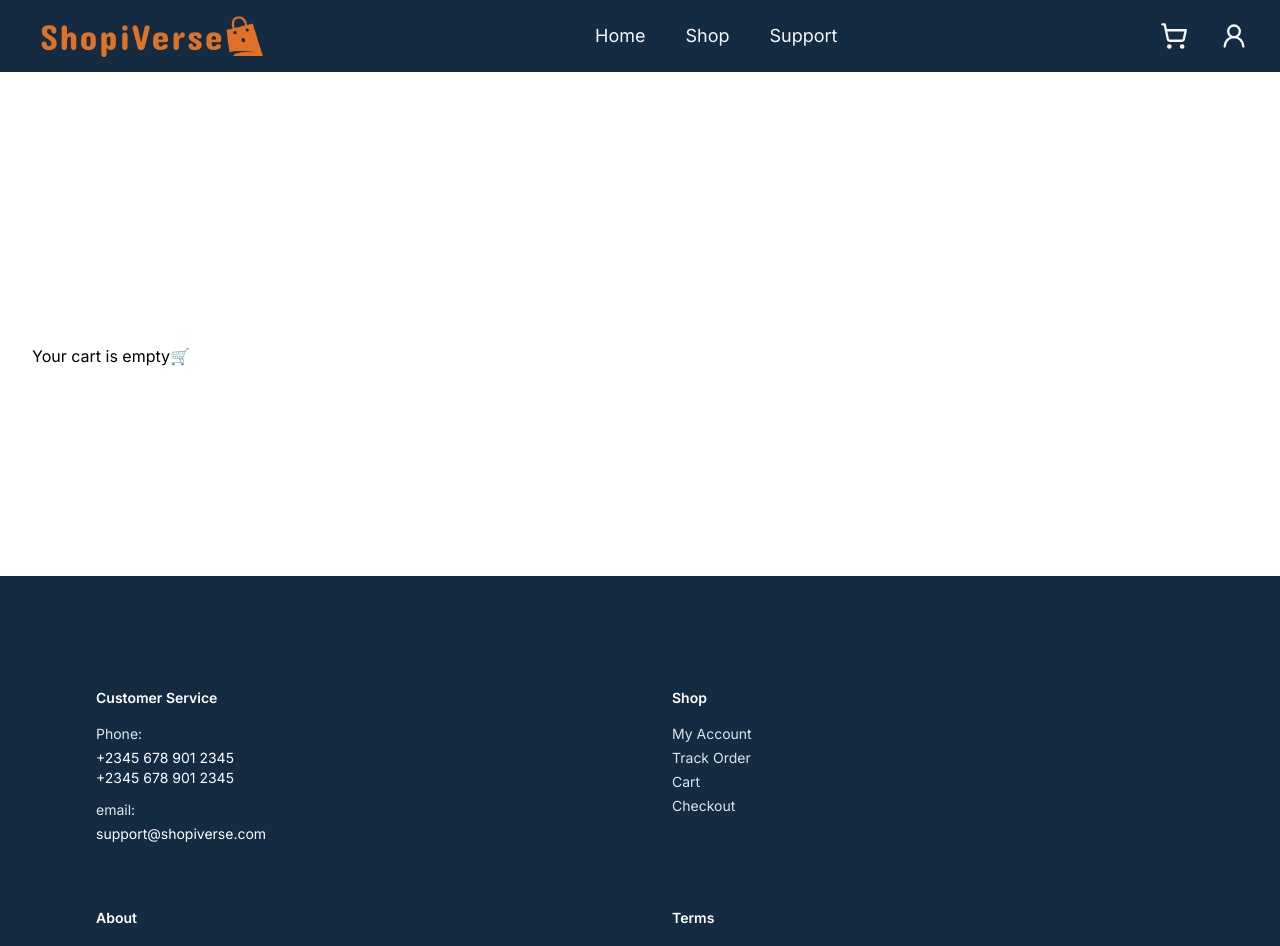
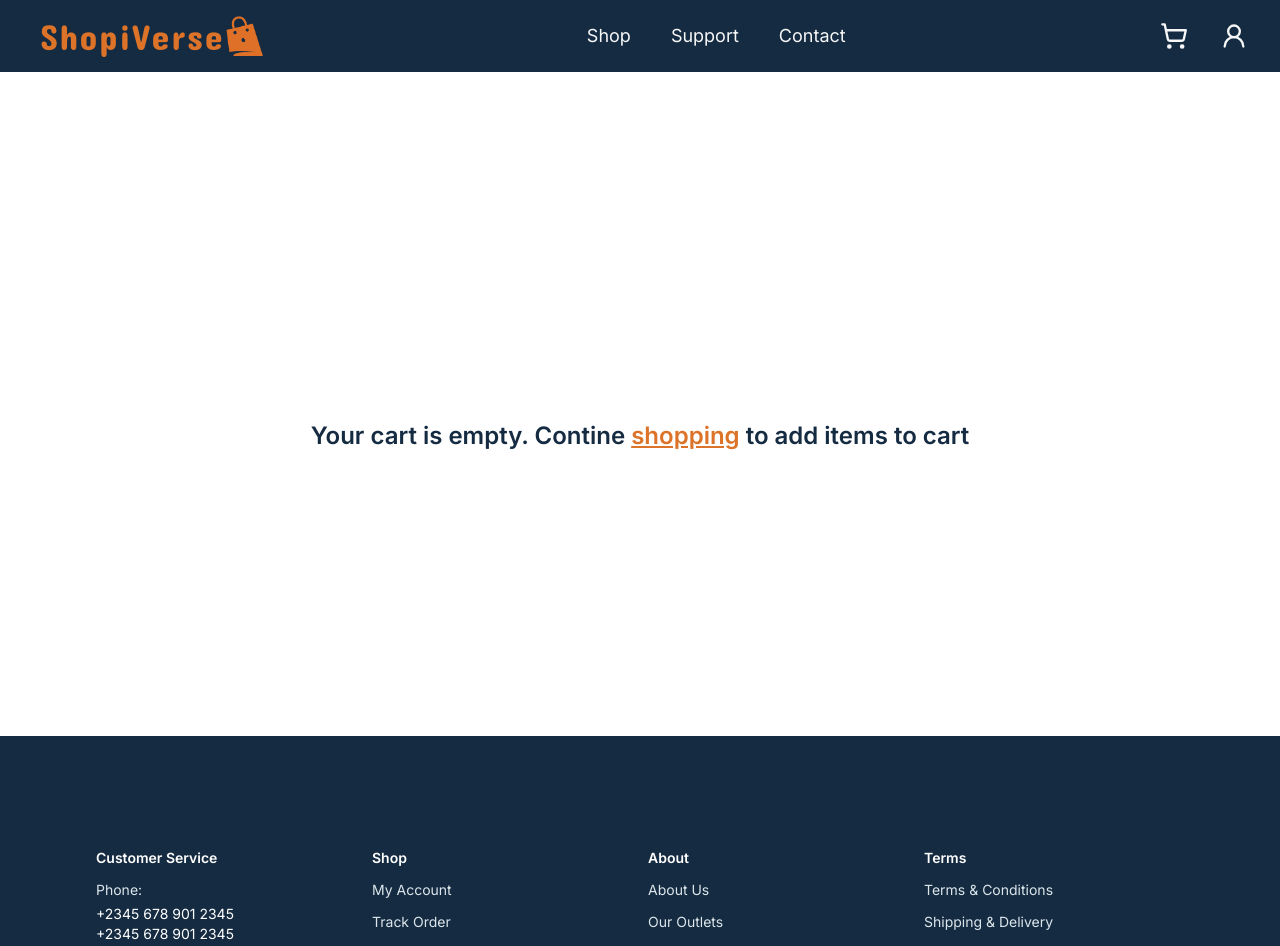
Before and after one commit to Devdhee/shopiverse, a Next.js app: page /cart in a window 1280 px wide. Shown: the top 946 px of the page. Built offline with nearby package versions, Linux system fonts and the light colour scheme.

Commit message:
cart page

```diff
--- a/src/app/cart/CartItemList.tsx
+++ b/src/app/cart/CartItemList.tsx
@@ -42,10 +42,10 @@ function CartItemList() {
   if (!cart.length) return <EmptyCart />;
 
   return (
-    <div className="flex flex-col md:flex-row-reverse justify-between md:gap-4 px-4 md:py-10">
-      <div className=" border-2 rounded-md px-2 py-3 mb-5 md:w-l/3 flex-1 md:py-5 md:px-4 md:h-72">
+    <div className="flex flex-col md:flex-row-reverse justify-between lg:justify-around md:gap-8 px-4 md:py-10 lg:gap-20">
+      <div className="border-2 rounded-md px-2 py-3 mb-5 md:min-w-[270px] lg:max-w-[400px] flex-1 md:py-5 md:px-4 md:h-72 ">
         <h2 className="font-semibold text-text-dark-gray mb-2">Cart Summary</h2>
-        <div className="space-y-1">
+        <div className="space-y-1 md:space-y-2">
           <p className="text-text-dark-gray text-sm font-semibold">
             Items:{' '}
             <span className="text-text-dark-gray text-sm font-semibold">
@@ -79,13 +79,13 @@ function CartItemList() {
           </Button>
         </div>
       </div>
-      <ul className="space-y-2 divide-y-2 mb-8 ">
+      <ul className="space-y-2 divide-y-2 mb-8 lg:flex-1 lg:max-w-[700px]">
         {cart.map((cartItem) => (
           <li
             className="relative py-4 bg-white px-1 pt-12 overflow-hidden"
             key={cartItem.id}
           >
-            <div className="flex gap-4">
+            <div className="flex gap-4 lg:gap-10">
               <div className="relative flex items-center w-1/4">
                 <Image
                   src={cartItem.image}
@@ -95,21 +95,21 @@ function CartItemList() {
                   className="w-48"
                 />
               </div>
-              <div className="w-3/4 my-auto space-y-2">
+              <div className="w-3/4 my-auto space-y-2 lg:space-y-4 lg:w-1/2">
                 <p className="max-w-[250px] truncate font-semibold">
                   {cartItem.title}
                 </p>
                 <p>{formatPrice(cartItem.totalPrice)}</p>
                 <span className="flex gap-1 items-center">
                   <Button
-                    variant="round"
+                    variant="icon"
                     onClick={() => handleDecreaseQuantity(cartItem.id)}
                   >
                     -
                   </Button>
                   {cartItem.quantity}
                   <Button
-                    variant="round"
+                    variant="icon"
                     onClick={() => handleIncreaseQuantity(cartItem.id)}
                   >
                     +
@@ -123,7 +123,7 @@ function CartItemList() {
           </li>
         ))}
       </ul>
-      <div className="flex gap-4 md:hidden">
+      <div className="flex gap-4 flex-wrap md:hidden">
         <Button variant="sm">CHECKOUT ({formatPrice(total)})</Button>
         <Button variant="secondarySm" onClick={() => dispatch(clearCart())}>
           CLEAR CART
--- a/src/app/page.tsx
+++ b/src/app/page.tsx
@@ -62,7 +62,7 @@ export default async function Home() {
           <h3 className="text-center mb-5 text-sm md:text-lg lg:text-xl md:mb-8 lg:mb-10">
             Highest Rated by Our Valued Customers
           </h3>
-          <div className="px-1 mx-auto grid grid-cols-2 lg:grid-cols-4 gap-x-2 sm:gap-x-3 gap-y-10 justify-items-center w-full">
+          <div className="px-1 mx-auto grid grid-cols-2 md:grid-cols-3 lg:grid-cols-4 gap-x-2 sm:gap-x-3 gap-y-12 justify-items-center w-full">
             {bestRated.map((product) => (
               <ProductCard key={product.id} product={product} />
             ))}
@@ -98,7 +98,7 @@ export default async function Home() {
         <h3 className="text-center mb-5 text-sm md:text-lg lg:text-xl md:mb-8 lg:mb-10">
           Discover Recently Added Products
         </h3>
-        <div className="px-1 mx-auto grid grid-cols-2 lg:grid-cols-4 gap-x-2 sm:gap-x-3 gap-y-10 justify-items-center w-full container">
+        <div className="px-1 mx-auto grid grid-cols-2 md:grid-cols-3 lg:grid-cols-4 gap-x-2 sm:gap-x-3 gap-y-12 lg:gap-y-24 justify-items-center w-full container">
           {feauturedProducts.map((product) => (
             <ProductCard key={product.id} product={product} />
           ))}
--- a/src/components/Button.tsx
+++ b/src/components/Button.tsx
@@ -5,7 +5,7 @@ type ButtonProps = {
   children: ReactNode;
   disabled?: boolean;
   href?: string;
-  variant: 'primary' | 'secondary' | 'sm' | 'secondarySm' | 'round';
+  variant: 'primary' | 'secondary' | 'sm' | 'secondarySm' | 'icon';
 
   onClick?: () => void;
 };
@@ -17,8 +17,7 @@ function Button({ children, disabled, href, variant, onClick }: ButtonProps) {
   const styles = {
     primary: base + ' px-3.5 py-2.5 md:px-6 md:py-3.5 ',
     sm: base + ' px-4 py-2 md:px-5 md:py-2.5 text-xs',
-    round:
-      'inline-block bg-secondary-warm-yellow font-bold tracking-wide text-background-white transition-colors duration-300 hover:bg-secondary-warm-yellow/90  focus:outline-none disabled:cursor-not-allowed border border-secondary-warm-yellow px-2.5 py-1 md:px-3.5 md:py-2 text-sm rounded-full',
+    icon: 'inline-block bg-secondary-warm-yellow font-bold tracking-wide text-background-white transition-colors duration-300 hover:bg-secondary-warm-yellow/90  focus:outline-none disabled:cursor-not-allowed border border-secondary-warm-yellow px-2.5 py-1 md:px-3.5 md:py-2 text-sm rounded-lg',
     secondary:
       'inline-block rounded-lg border border-secondary-warm-yellow font-bold tracking-wide text-secondary-warm-yellow transition-colors duration-300 hover:bg-secondary-warm-yellow hover:text-background-white focus:outline-none disabled:cursor-not-allowed px-3.5 py-2.5 md:px-5 md:py-3',
     secondarySm:
--- a/src/components/EmptyCart.tsx
+++ b/src/components/EmptyCart.tsx
@@ -1,5 +1,19 @@
+import Link from 'next/link';
+
 function EmptyCart() {
-  return <div className="h-[50vh] flex items-center">Your cart is empty🛒</div>;
+  return (
+    <div className="h-[70vh] flex items-center justify-center">
+      <p className="font-semibold text-primary-navy-blue sm:text-lg md:text-xl lg:text-2xl text-center">
+        Your cart is empty. Contine{' '}
+        <Link href="/">
+          <span className="underline text-secondary-warm-yellow hover:text-secondary-warm-yellow/90">
+            shopping
+          </span>
+        </Link>{' '}
+        to add items to cart
+      </p>
+    </div>
+  );
 }
 
 export default EmptyCart;
--- a/src/components/Footer.tsx
+++ b/src/components/Footer.tsx
@@ -54,11 +54,13 @@ function Footer() {
   const year = new Date().getFullYear();
 
   return (
-    <div className="bg-primary-navy-blue px-4 py-5 sm:py-12 md:py-16 lg:py-28 xl:px-24">
+    <div className="bg-primary-navy-blue px-4 py-5 sm:py-8 md:pb-7 md:pt-10 lg:pt-28 xl:px-24">
       <footer className="container space-y-3 mx-auto">
-        <div className="grid grid-cols-1 gap-y-8 sm:grid-cols-2 sm:grid-rows-2 sm:gap-x-16 sm:gap-y-16">
+        <div className="grid grid-cols-1 gap-y-8 sm:grid-cols-2 sm:grid-rows-2 sm:gap-x-16 sm:gap-y-16 md:grid-cols-4 md:gap-x-4 md:grid-rows-1 md:mb-6 lg:mb-10">
           <div className="text-background-white text-sm ">
-            <h4 className=" text-sm font-semibold mb-4">Customer Service</h4>
+            <h4 className=" text-sm font-semibold mb-2 lg:mb-3">
+              Customer Service
+            </h4>
             <div className="mb-3">
               <h5 className="text-sm text-secondary-soft-gray/90 mb-1">
                 Phone:
@@ -75,11 +77,11 @@ function Footer() {
           </div>
 
           <div className="text-background-white text-sm">
-            <h4 className=" text-sm font-semibold mb-4">Shop</h4>
+            <h4 className=" text-sm font-semibold mb-2 lg:mb-3">Shop</h4>
             <ul className="">
               {shop.map((listItem) => (
                 <Link href={listItem.href} key={listItem.title}>
-                  <li className="text-secondary-soft-gray/90 hover:text-secondary-soft-gray mb-1">
+                  <li className="text-secondary-soft-gray/90 hover:text-secondary-soft-gray mb-1 lg:mb-3">
                     {listItem.title}
                   </li>
                 </Link>
@@ -88,12 +90,12 @@ function Footer() {
           </div>
 
           <div className="text-background-white text-sm">
-            <h4 className=" text-sm font-semibold mb-4">About</h4>
+            <h4 className=" text-sm font-semibold mb-2 lg:mb-3">About</h4>
             <ul className="">
               {about.map((listItem) => (
                 <li
                   key={listItem.title}
-                  className="text-secondary-soft-gray/90 hover:text-secondary-soft-gray mb-1"
+                  className="text-secondary-soft-gray/90 hover:text-secondary-soft-gray mb-1 lg:mb-3"
                 >
                   {listItem.title}
                 </li>
@@ -102,12 +104,12 @@ function Footer() {
           </div>
 
           <div className="text-background-white text-sm">
-            <h4 className=" text-sm font-semibold mb-4">Terms</h4>
+            <h4 className=" text-sm font-semibold mb-2 lg:mb-3">Terms</h4>
             <ul className="">
               {terms.map((listItem) => (
                 <li
                   key={listItem.title}
-                  className="text-secondary-soft-gray/90 hover:text-secondary-soft-gray mb-1"
+                  className="text-secondary-soft-gray/90 hover:text-secondary-soft-gray mb-1 lg:mb-3"
                 >
                   {listItem.title}
                 </li>
--- a/src/components/NavBar.tsx
+++ b/src/components/NavBar.tsx
@@ -5,15 +5,15 @@ import ShoppingCartIcon from './ShoppingCart';
 
 const navList = [
   {
-    title: 'Home',
-    href: '/',
-  },
-  {
     title: 'Shop',
     href: '/shop',
   },
   {
     title: 'Support',
+    href: '#',
+  },
+  {
+    title: 'Contact',
     href: '#',
   },
 ];
@@ -26,7 +26,7 @@ function NavBar() {
         <ul className="flex gap-10">
           {navList.map((item) => (
             <Link href={item.href} key={item.title}>
-              <li className="text-background-light-gray text-lg">
+              <li className="text-background-light-gray text-lg hover:text-secondary-warm-yellow">
                 {item.title}
               </li>
             </Link>
--- a/src/components/ProductCard.tsx
+++ b/src/components/ProductCard.tsx
@@ -12,7 +12,7 @@ function ProductCard({ product }: ProductProps) {
   const { title, rating, price, category, image } = product;
 
   return (
-    <div className="flex flex-col w-full max-w-[350px] overflow-hidden shadow-sm">
+    <div className="flex flex-col w-full max-w-[270px] lg:max-w-[320px] overflow-hidden">
       <div className="relative px-3 py-5 bg-background-white mb-3 rounded-lg h-[340px] flex items-center">
         <Image
           src={image}
@@ -27,13 +27,13 @@ function ProductCard({ product }: ProductProps) {
           <span className="text-sm"> ({rating.count})</span>
         </div>
       </div>
-      <ul className="divide-y-2 divide-text-light-gray space-y-1 text-text-dark-gray">
+      <ul className="divide-y-2 divide-text-light-gray space-y-2 text-text-dark-gray px-1 mt-2 lg:mb-2">
         <li className="font-semibold truncate">{title}</li>
-        <li>
-          <p className="">{category}</p>
+        <li className="pt-2">
+          <span className="pb-8 text-sm md:text-[16px]">{category}</span>
         </li>
-        <li>
-          <p>{formatPrice(price)}</p>
+        <li className="pt-2">
+          <p className="font-semibold text-sm">{formatPrice(price)}</p>
         </li>
       </ul>
 
--- a/src/components/ProductCardCTA.tsx
+++ b/src/components/ProductCardCTA.tsx
@@ -40,7 +40,7 @@ function ProductCardCTA({ product }: ProductCardCtaProps) {
   }
 
   return (
-    <div className="mt-5 flex flex-wrap gap-1">
+    <div className="mt-5 flex flex-wrap gap-1 sm:gap-2 lg:gap-4">
       <Button variant="secondarySm"> View</Button>
       {!isInCart ? (
         <Button variant="sm" onClick={handleAddToCart}>
```
